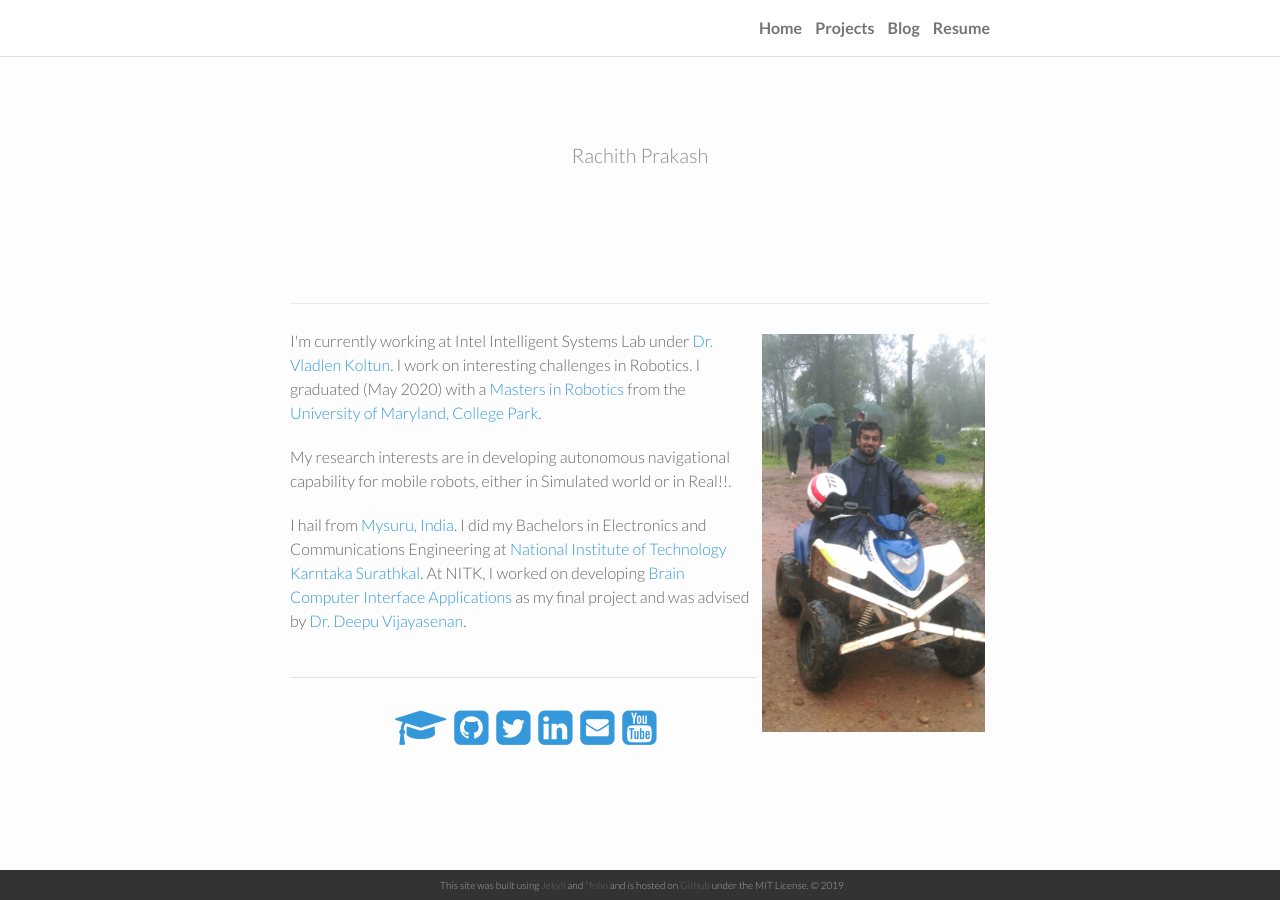
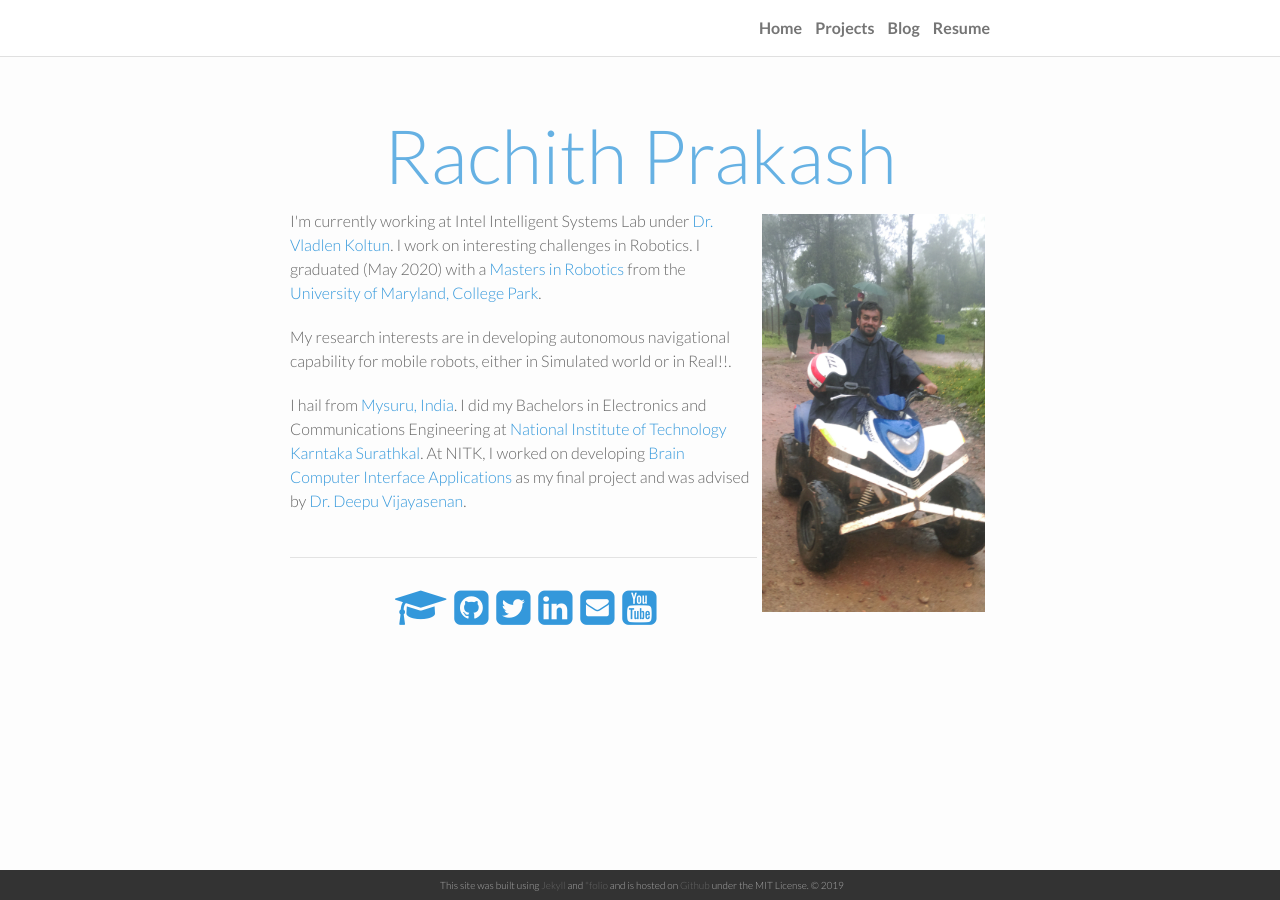
Before and after one commit to RachithP/rp.github.io, a Jekyll site: the page built from index.html, in a window 1280 px wide. Built offline with Jekyll 4.4.1, drawn with Linux system fonts in a browser that asks for light colours; the list of posts is cut into pages by our own code.

Commit message:
Update index.html

```diff
--- a/index.html
+++ b/index.html
@@ -3,12 +3,7 @@ layout: default
 ---
 
 <div class="header-bar">
-  <p>{{ site.title }}</p>
-  <h2>
-    <br/>{{ site.tagline }}</h2>
-  <br/>
-  <hr>
-  <!-- <br/> -->
+  <h1>{{ site.title }}</h1>
 </div>
 
 <article class="post-content">
```
